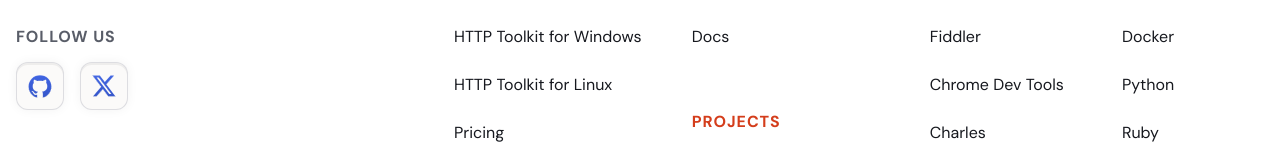
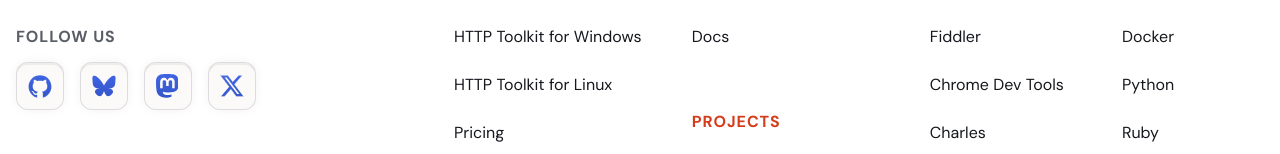
Before and after one commit to httptoolkit/httptoolkit-website, a Next.js app: page /all-integrations in a window 1280 px wide. Shown: the part 2659-2813 px from the top of the page. Built offline with nearby package versions, Linux system fonts and the light colour scheme; no server answers.

Commit message:
Add Bluesky and Mastodon to footer

```diff
--- a/src/components/elements/icon/custom/index.ts
+++ b/src/components/elements/icon/custom/index.ts
@@ -20,6 +20,8 @@ import ShippingFast from './shipping-fast.svg';
 import SquareJSLogo from './square-js-logo.svg';
 import TwitterX from './twitter-x.svg';
 import YCombinator from './ycombinator-logo.svg';
+import Bluesky from './bluesky.svg';
+import Mastodon from './mastodon.svg';
 
 export {
   AppleLogo,
@@ -44,4 +46,6 @@ export {
   SquareJSLogo,
   TwitterX,
   YCombinator,
+  Bluesky,
+  Mastodon,
 };
--- a/src/components/elements/icon/index.ts
+++ b/src/components/elements/icon/index.ts
@@ -70,6 +70,8 @@ import {
   ChromeLogo,
   YCombinator,
   ProductHuntLogo,
+  Bluesky,
+  Mastodon,
 } from './custom';
 
 export {
@@ -139,5 +141,7 @@ export {
   Trash,
   XLogo,
   CrosshairSimple,
-  DeviceMobile
+  DeviceMobile,
+  Bluesky,
+  Mastodon,
 };
--- a/src/components/layout/footer/index.tsx
+++ b/src/components/layout/footer/index.tsx
@@ -11,7 +11,7 @@ import {
 } from './footer.styles';
 
 import { Container } from '@/components/elements/container';
-import { Github, HalfColoredLogo, TwitterX } from '@/components/elements/icon';
+import { Github, HalfColoredLogo, TwitterX, Bluesky, Mastodon } from '@/components/elements/icon';
 import { Link } from '@/components/elements/link';
 import { SquareIcon } from '@/components/elements/square-icon';
 import Stack from '@/components/elements/stack';
@@ -49,6 +49,12 @@ export const Footer = ({ withoutNewsletter }: FooterProps) => {
               <Stack $direction="row">
                 <Link href="https://github.com/httptoolkit" title="Github" aria-label="Github">
                   <SquareIcon $size="small" icon={Github} />
+                </Link>
+                <Link href="https://bsky.app/profile/httptoolkit.com" title="Bluesky" aria-label="Bluesky">
+                  <SquareIcon $size="small" icon={Bluesky} />
+                </Link>
+                <Link href="https://mastodon.social/@httptoolkit" title="Mastodon" aria-label="Mastodon">
+                  <SquareIcon $size="small" icon={Mastodon} />
                 </Link>
                 <Link href="https://twitter.com/httptoolkit" title="Twitter" aria-label="Twitter">
                   <SquareIcon $size="small" icon={TwitterX} />
```
Also changed, not shown: src/components/elements/icon/custom/bluesky.svg (added), src/components/elements/icon/custom/mastodon.svg (added).
